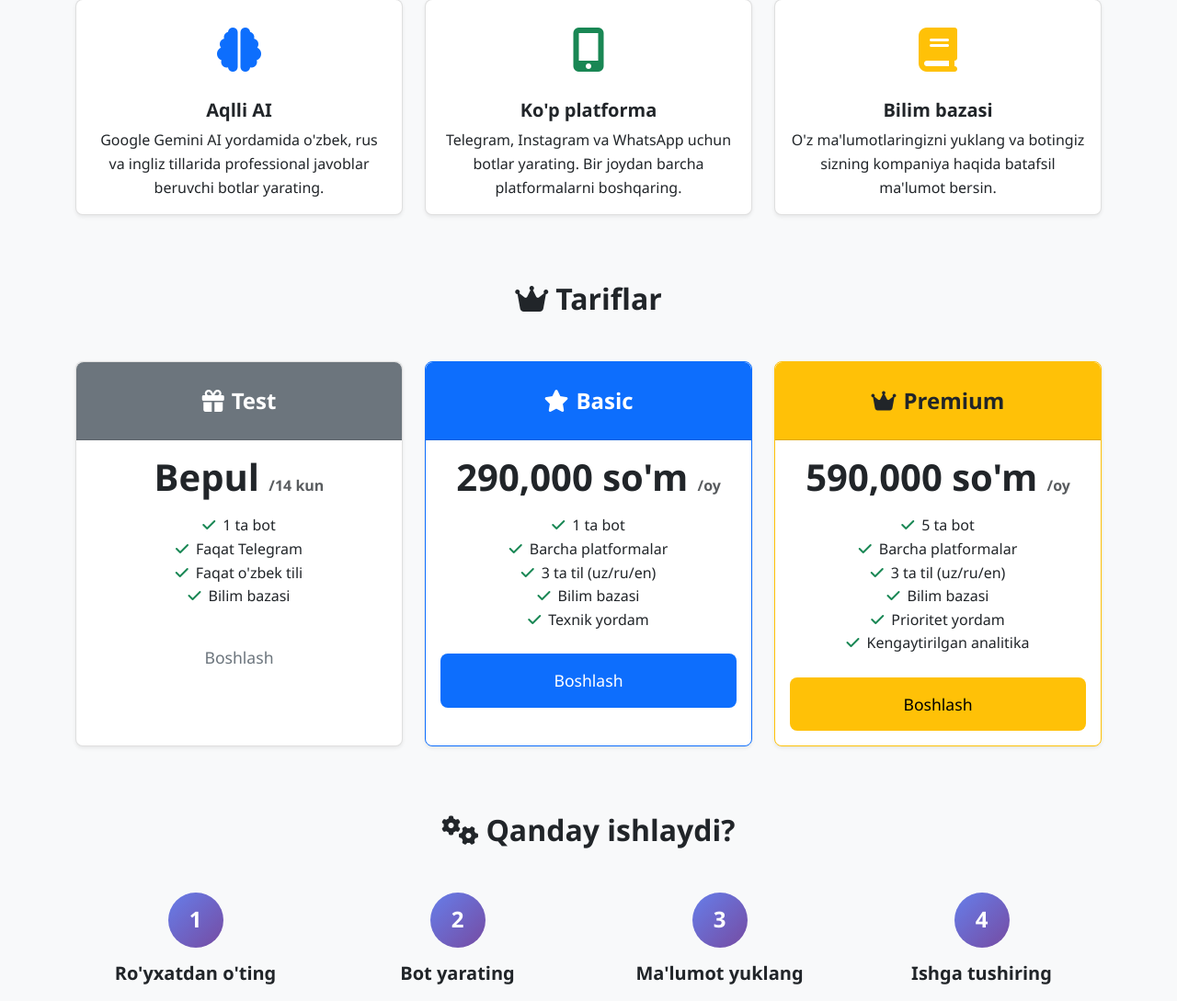
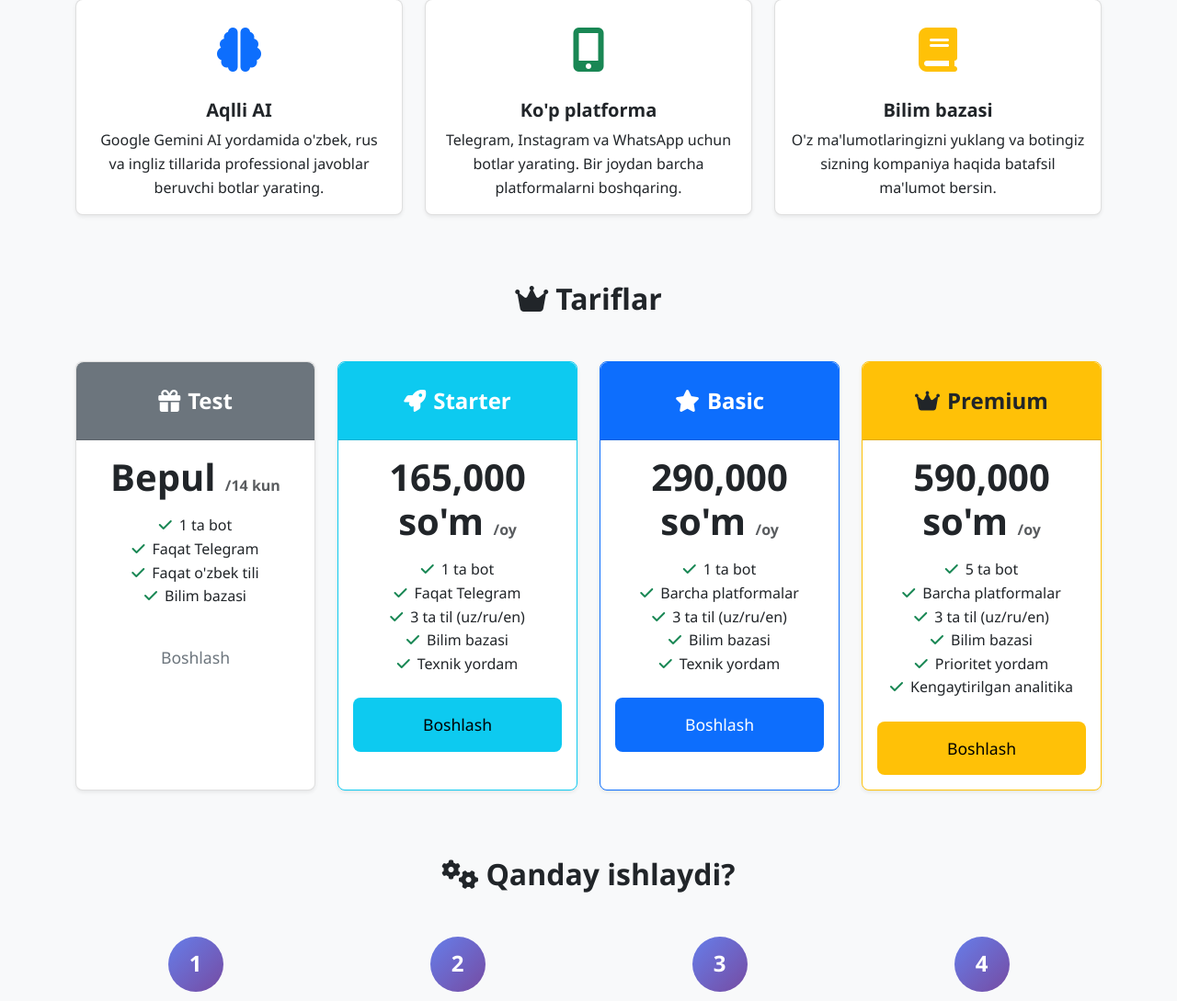
Before and after one commit to listdata001-collab/ChatbotFactory, a Flask app: page / in a window 1280 px wide. Shown: the part 607-1696 px from the top of the page at 92% size. Run offline with Flask 3, Linux system fonts and the light colour scheme; some libraries are stand-ins or nearby versions.

Commit message:
Display the Starter package pricing information on the main page
Update templates/index.html to include a new pricing card for the "Starter" package, adjusting column classes and adding specific content for the Starter plan details and call to action.

Replit-Commit-Author: Agent
Replit-Commit-Session-Id: 8f24cee7-e14b-4f6c-a715-bba18bb604c9
Replit-Commit-Checkpoint-Type: full_checkpoint
Replit-Commit-Screenshot-Url: https://storage.googleapis.com/screenshot-production-us-central1/ff92d0e3-7fcc-4d0b-a66b-0b483340602d/8f24cee7-e14b-4f6c-a715-bba18bb604c9/e5YJh2B

```diff
--- a/templates/index.html
+++ b/templates/index.html
@@ -99,7 +99,7 @@
         </h2>
     </div>
 
-    <div class="col-md-4 mb-4">
+    <div class="col-lg-3 col-md-6 mb-4">
         <div class="card pricing-card h-100">
             <div class="card-header text-center bg-secondary text-white">
                 <h4 class="my-2">
@@ -126,7 +126,39 @@
         </div>
     </div>
 
-    <div class="col-md-4 mb-4">
+    <div class="col-lg-3 col-md-6 mb-4">
+        <div class="card pricing-card h-100 border-info">
+            <div class="card-header text-center bg-info text-white">
+                <h4 class="my-2">
+                    <i class="fas fa-rocket me-2"></i>Starter
+                </h4>
+            </div>
+            <div class="card-body text-center">
+                <h2 class="card-title pricing-title">
+                    165,000 so'm
+                    <small class="text-muted fs-6">/oy</small>
+                </h2>
+                <ul class="list-unstyled mt-3 mb-4">
+                    <li><i class="fas fa-check text-success me-2"></i>1 ta bot</li>
+                    <li><i class="fas fa-check text-success me-2"></i>Faqat Telegram</li>
+                    <li><i class="fas fa-check text-success me-2"></i>3 ta til (uz/ru/en)</li>
+                    <li><i class="fas fa-check text-success me-2"></i>Bilim bazasi</li>
+                    <li><i class="fas fa-check text-success me-2"></i>Texnik yordam</li>
+                </ul>
+                {% if current_user.is_authenticated %}
+                <a href="{{ url_for('main.subscription') }}" class="btn btn-info btn-lg w-100">
+                    Tanlash
+                </a>
+                {% else %}
+                <a href="{{ url_for('auth.register') }}" class="btn btn-info btn-lg w-100">
+                    Boshlash
+                </a>
+                {% endif %}
+            </div>
+        </div>
+    </div>
+
+    <div class="col-lg-3 col-md-6 mb-4">
         <div class="card pricing-card h-100 border-primary">
             <div class="card-header text-center bg-primary text-white">
                 <h4 class="my-2">
@@ -158,7 +190,7 @@
         </div>
     </div>
 
-    <div class="col-md-4 mb-4">
+    <div class="col-lg-3 col-md-6 mb-4">
         <div class="card pricing-card h-100 border-warning">
             <div class="card-header text-center bg-warning text-dark">
                 <h4 class="my-2">
```
